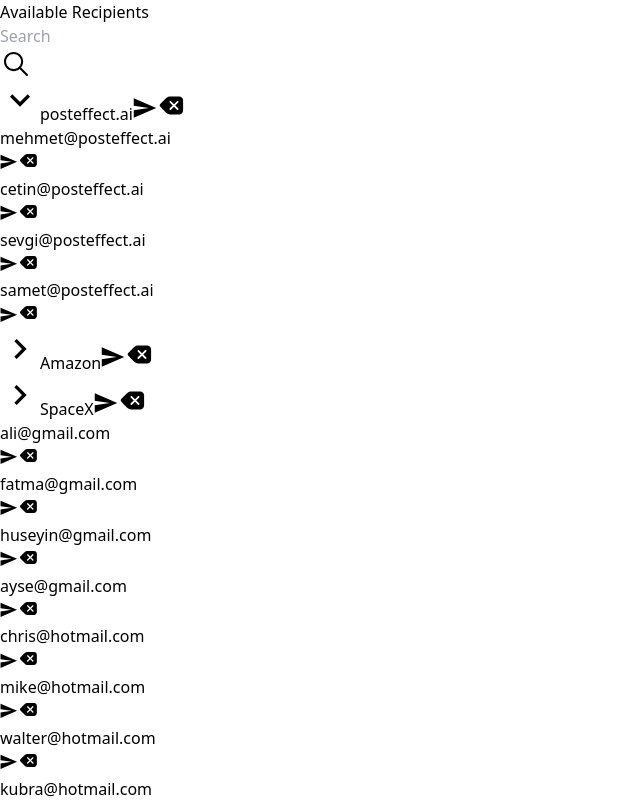
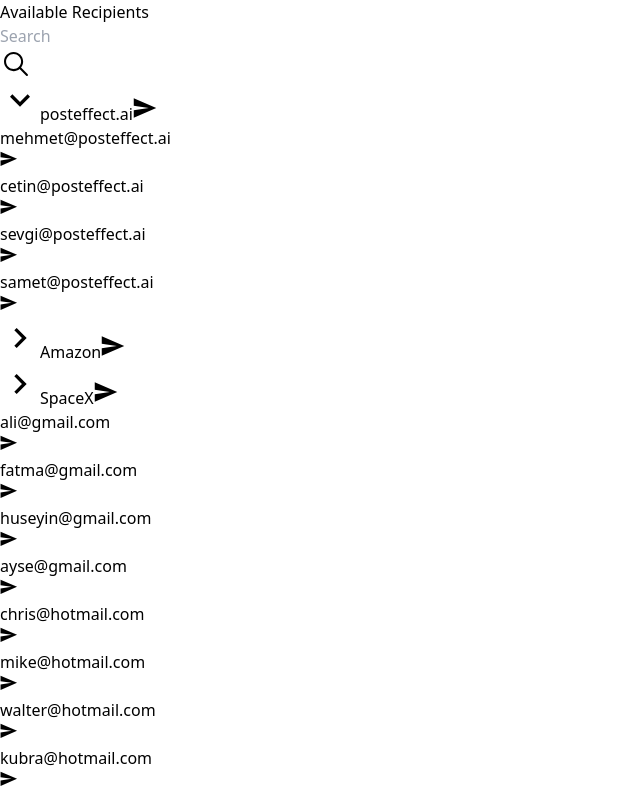
Before and after one commit to Sametcan7/EmailManager, a React (Vite) app: page / in a window 1280 px wide. Both pictures are taken after a click on the button 20 px from the left and 100 px from the top of the page. Shown: the top 800 px of the page, without its empty margins (0-640 px from the left). Built offline with nearby package versions, Linux system fonts and the light colour scheme.

Commit message:
Add files via upload

```diff
--- a/src/components/available-recipients/AvailableRecipients.jsx
+++ b/src/components/available-recipients/AvailableRecipients.jsx
@@ -1,7 +1,7 @@
 import { useEffect, useState } from "react";
 import emails1 from "../../database.json";
-import CompanyRecipient from "../../ui/CompanyRecipient";
-import IndividualRecipients from "../../ui/IndividualRecipients";
+import CompanyRecipient from "../../ui/available-recipients/CompanyRecipient";
+import IndividualRecipients from "../../ui/available-recipients/IndividualRecipients";
 import { IoIosSearch } from "react-icons/io";
 import { IconContext } from "react-icons";
 
--- a/src/components/selected-recipients/SelectedRecipients.jsx
+++ b/src/components/selected-recipients/SelectedRecipients.jsx
@@ -1,6 +1,6 @@
 import { useContext } from "react";
-import CompanyRecipient from "../../ui/CompanyRecipient";
-import IndividualRecipients from "../../ui/IndividualRecipients";
+import CompanyRecipient from "../../ui/selected-recipients/CompanyRecipient";
+import IndividualRecipients from "../../ui/selected-recipients/IndividualRecipients";
 import { RiDeleteBin5Line } from "react-icons/ri";
 
 import { CompanyContext, IndividualContext } from "../../context";
--- /dev/null
+++ b/src/ui/available-recipients/CompanyRecipient.jsx
@@ -0,0 +1,116 @@
+/* eslint-disable react/prop-types */
+import { useContext, useEffect, useState } from "react";
+import { CompanyContext } from "../../context";
+import { MdOutlineKeyboardArrowDown } from "react-icons/md";
+import { IconContext } from "react-icons";
+import { MdOutlineKeyboardArrowRight } from "react-icons/md";
+import { IoSendSharp } from "react-icons/io5";
+
+export default function CompanyRecipient({ company, users }) {
+  const [isOpen, setIsOpen] = useState(false);
+  const [companyContext, setCompanyContext] = useContext(CompanyContext);
+  const [team, setTeam] = useState([]);
+
+  useEffect(() => {
+    setTeam([company, users]);
+  }, [setTeam, company, users]);
+
+  function handleOpen(e) {
+    e.preventDefault();
+    setIsOpen((open) => !open);
+  }
+
+  function HandleAdd() {
+    if (companyContext.filter((e) => e[0] == company).length > 0) {
+      return;
+    } else {
+      setCompanyContext([...companyContext, team]);
+    }
+  }
+
+  const addById = (newPersonId, email, companyName) => {
+    const user = { id: newPersonId, mail: email };
+
+    setCompanyContext((prevState) => {
+      const companyIndex = prevState.findIndex(
+        (company) => company[0] === companyName
+      );
+
+      if (companyIndex !== -1) {
+        const company = prevState[companyIndex];
+        const userExists = company[1].some(
+          (person) => person.id === newPersonId
+        );
+
+        if (!userExists) {
+          const updatedCompany = [company[0], [...company[1], user]];
+          return [
+            ...prevState.slice(0, companyIndex),
+            updatedCompany,
+            ...prevState.slice(companyIndex + 1),
+          ];
+        } else {
+          return prevState;
+        }
+      } else {
+        return [...prevState, [companyName, [user]]];
+      }
+    });
+  };
+
+  return (
+    <div>
+      <div className="flex flex-col mb-10">
+        <h2 className=" items-center px-2 flex  justify-around py-3 border-2 border-black rounded-xl w-4/5 relative">
+          <span>
+            <IconContext.Provider value={{ size: "2.5rem" }}>
+              {isOpen ? (
+                <button onClick={(e) => handleOpen(e)}>
+                  <MdOutlineKeyboardArrowDown />
+                </button>
+              ) : (
+                <button onClick={(e) => handleOpen(e)}>
+                  <MdOutlineKeyboardArrowRight />
+                </button>
+              )}
+            </IconContext.Provider>
+          </span>
+          {company}
+          <span className=" flex ">
+            <button
+              className="mr-5"
+              onClick={() => {
+                HandleAdd();
+              }}
+            >
+              <IconContext.Provider value={{ size: "1.5rem" }}>
+                <IoSendSharp />
+              </IconContext.Provider>
+            </button>
+          </span>
+        </h2>
+
+        {isOpen ? (
+          <ul className="w-[70%] ml-5 border-b-2 border-l-2 border-r-2 border-black rounded-xl">
+            {users.map((user) => {
+              return (
+                <li className="relative" key={user.id}>
+                  {user.mail}
+                  <div className="absolute flex gap-1 right-2 top-[50%] translate-y-[-50%]">
+                    <button
+                      onClick={() => addById(user.id, user.mail, company)}
+                    >
+                      <IconContext.Provider value={{ size: "1.1rem" }}>
+                        <IoSendSharp />
+                      </IconContext.Provider>
+                    </button>
+                  </div>
+                </li>
+              );
+            })}
+          </ul>
+        ) : null}
+      </div>
+    </div>
+  );
+}
--- /dev/null
+++ b/src/ui/available-recipients/IndividualRecipients.jsx
@@ -0,0 +1,38 @@
+/* eslint-disable react/prop-types */
+import { useContext } from "react";
+import { IndividualContext } from "../../context";
+import { IconContext } from "react-icons";
+import { IoSendSharp } from "react-icons/io5";
+
+export default function IndividualRecipients({ user }) {
+  const [individualContext, setIndividualContext] =
+    useContext(IndividualContext);
+
+  console.log(individualContext);
+
+  function HandleAdd(id, mail) {
+    let user = { id, mail };
+    let filter = individualContext.filter((us) => us.id === user.id);
+
+    if (filter.length === 0) {
+      setIndividualContext((prev) => [...prev, user]);
+    }
+  }
+
+  return (
+    <ul>
+      {user?.map((user) => (
+        <li className="relative justify-between flex p-2" key={user.id}>
+          {user.mail}
+          <div className=" flex">
+            <button onClick={() => HandleAdd(user.id, user.mail)}>
+              <IconContext.Provider value={{ size: "1.1rem" }}>
+                <IoSendSharp />
+              </IconContext.Provider>
+            </button>
+          </div>
+        </li>
+      ))}
+    </ul>
+  );
+}
--- /dev/null
+++ b/src/ui/selected-recipients/CompanyRecipient.jsx
@@ -0,0 +1,84 @@
+/* eslint-disable react/prop-types */
+import { useContext, useEffect, useState } from "react";
+import { CompanyContext } from "../../context";
+import { MdOutlineKeyboardArrowDown } from "react-icons/md";
+import { IconContext } from "react-icons";
+import { MdOutlineKeyboardArrowRight } from "react-icons/md";
+import { IoIosBackspace } from "react-icons/io";
+
+export default function CompanyRecipient({ company, users }) {
+  const [isOpen, setIsOpen] = useState(false);
+  const [companyContext, setCompanyContext] = useContext(CompanyContext);
+  const [team, setTeam] = useState([]);
+
+  useEffect(() => {
+    setTeam([company, users]);
+  }, [setTeam, company, users]);
+
+  function handleOpen(e) {
+    e.preventDefault();
+    setIsOpen((open) => !open);
+  }
+
+  function HandleDelete(company) {
+    setCompanyContext((prevState) => prevState.filter((e) => e[0] !== company));
+  }
+
+  function HandleAddIndividual(id) {
+    setCompanyContext((prevState) =>
+      prevState.map((company) => [
+        company[0],
+        company[1].filter((person) => person.id !== id),
+      ])
+    );
+  }
+
+  return (
+    <div>
+      <div className="flex flex-col mb-10">
+        <h2 className=" items-center px-2 flex  justify-around py-3 border-2 border-black rounded-xl w-4/5 relative">
+          <span>
+            <IconContext.Provider value={{ size: "2.5rem" }}>
+              {isOpen ? (
+                <button onClick={(e) => handleOpen(e)}>
+                  <MdOutlineKeyboardArrowDown />
+                </button>
+              ) : (
+                <button onClick={(e) => handleOpen(e)}>
+                  <MdOutlineKeyboardArrowRight />
+                </button>
+              )}
+            </IconContext.Provider>
+          </span>
+          {company}
+          <span className=" flex ">
+            <button onClick={() => HandleDelete(company)}>
+              <IconContext.Provider value={{ size: "1.8rem" }}>
+                <IoIosBackspace />
+              </IconContext.Provider>
+            </button>
+          </span>
+        </h2>
+
+        {isOpen ? (
+          <ul className="w-[70%] ml-5 border-b-2 border-l-2 border-r-2 border-black rounded-xl">
+            {users.map((user) => {
+              return (
+                <li className="relative" key={user.id}>
+                  {user.mail}
+                  <div className="absolute flex gap-1 right-2 top-[50%] translate-y-[-50%]">
+                    <button onClick={() => HandleAddIndividual(user.id)}>
+                      <IconContext.Provider value={{ size: "1.3rem" }}>
+                        <IoIosBackspace />
+                      </IconContext.Provider>
+                    </button>
+                  </div>
+                </li>
+              );
+            })}
+          </ul>
+        ) : null}
+      </div>
+    </div>
+  );
+}
--- /dev/null
+++ b/src/ui/selected-recipients/IndividualRecipients.jsx
@@ -0,0 +1,38 @@
+/* eslint-disable react/prop-types */
+import { useContext } from "react";
+import { IndividualContext } from "../../context";
+import { IconContext } from "react-icons";
+import { IoIosBackspace } from "react-icons/io";
+
+export default function IndividualRecipients({ user }) {
+  const [individualContext, setIndividualContext] =
+    useContext(IndividualContext);
+
+  console.log(individualContext);
+
+  function HandleDelete(id) {
+    setIndividualContext((prev) => prev.filter((item) => item.id !== id));
+  }
+
+  return (
+    <div>
+      <h1 className="text-blue-400 text-2xl font-bold mb-4">
+        Individual Recipients
+      </h1>
+      <ul>
+        {user?.map((user) => (
+          <li className="relative justify-between flex p-2" key={user.id}>
+            {user.mail}
+            <div className=" flex">
+              <button onClick={() => HandleDelete(user.id)}>
+                <IconContext.Provider value={{ size: "1.3rem" }}>
+                  <IoIosBackspace />
+                </IconContext.Provider>
+              </button>
+            </div>
+          </li>
+        ))}
+      </ul>
+    </div>
+  );
+}
```
